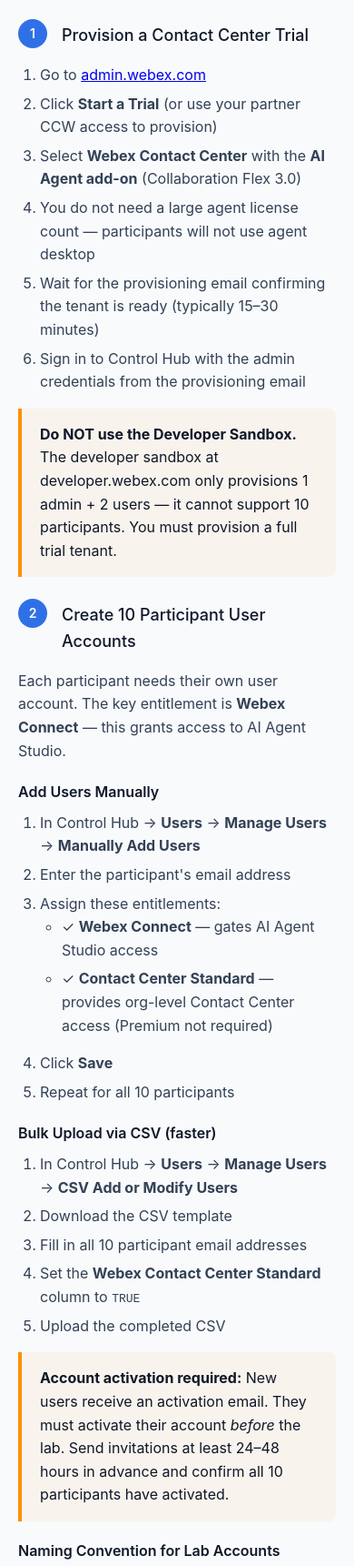
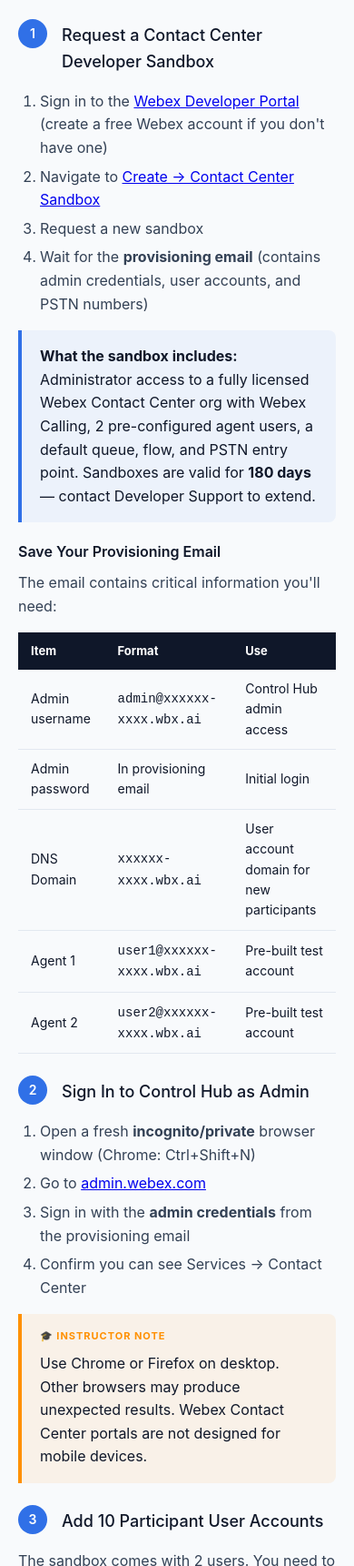
Before and after one commit to villarrealed/farmers-webex-ai-lab-guide, a plain HTML site: page instructor-guide.html in a window 390 px wide. Shown: the part 919-2640 px from the top of the page at 91% size. Drawn offline with Linux system fonts and the light colour scheme.

Commit message:
Use developer.webex.com sandbox as the provisioning path
Rewrote WxCC setup to start from developer.webex.com/create/docs/sandbox_cc.
Includes provisioning email reference table, 7-step procedure, sandbox
reference links and vidcast URLs. Sandbox gives admin access to a full
WxCC org where you then add 10 participant users.

```diff
--- a/instructor-guide.html
+++ b/instructor-guide.html
@@ -411,26 +411,54 @@
 
             <div class="step-indicator">
                 <div class="step-number">1</div>
-                <div class="step-title">Provision a Contact Center Trial</div>
+                <div class="step-title">Request a Contact Center Developer Sandbox</div>
             </div>
             <ol>
-                <li>Go to <a href="https://admin.webex.com" target="_blank">admin.webex.com</a></li>
-                <li>Click <strong>Start a Trial</strong> (or use your partner CCW access to provision)</li>
-                <li>Select <strong>Webex Contact Center</strong> with the <strong>AI Agent add-on</strong> (Collaboration Flex 3.0)</li>
-                <li>You do not need a large agent license count — participants will not use agent desktop</li>
-                <li>Wait for the provisioning email confirming the tenant is ready (typically 15–30 minutes)</li>
-                <li>Sign in to Control Hub with the admin credentials from the provisioning email</li>
+                <li>Sign in to the <a href="https://developer.webex.com" target="_blank">Webex Developer Portal</a> (create a free Webex account if you don't have one)</li>
+                <li>Navigate to <a href="https://developer.webex.com/create/docs/sandbox_cc" target="_blank">Create → Contact Center Sandbox</a></li>
+                <li>Request a new sandbox</li>
+                <li>Wait for the <strong>provisioning email</strong> (contains admin credentials, user accounts, and PSTN numbers)</li>
             </ol>
 
-            <div class="info-box warning">
-                <strong>Do NOT use the Developer Sandbox.</strong> The developer sandbox at developer.webex.com only provisions 1 admin + 2 users — it cannot support 10 participants. You must provision a full trial tenant.
+            <div class="info-box">
+                <strong>What the sandbox includes:</strong> Administrator access to a fully licensed Webex Contact Center org with Webex Calling, 2 pre-configured agent users, a default queue, flow, and PSTN entry point. Sandboxes are valid for <strong>180 days</strong> — contact Developer Support to extend.
+            </div>
+
+            <h4>Save Your Provisioning Email</h4>
+            <p>The email contains critical information you'll need:</p>
+            <table>
+                <thead>
+                    <tr><th>Item</th><th>Format</th><th>Use</th></tr>
+                </thead>
+                <tbody>
+                    <tr><td>Admin username</td><td><code>admin@xxxxxx-xxxx.wbx.ai</code></td><td>Control Hub admin access</td></tr>
+                    <tr><td>Admin password</td><td>In provisioning email</td><td>Initial login</td></tr>
+                    <tr><td>DNS Domain</td><td><code>xxxxxx-xxxx.wbx.ai</code></td><td>User account domain for new participants</td></tr>
+                    <tr><td>Agent 1</td><td><code>user1@xxxxxx-xxxx.wbx.ai</code></td><td>Pre-built test account</td></tr>
+                    <tr><td>Agent 2</td><td><code>user2@xxxxxx-xxxx.wbx.ai</code></td><td>Pre-built test account</td></tr>
+                </tbody>
+            </table>
+
+            <div class="step-indicator">
+                <div class="step-number">2</div>
+                <div class="step-title">Sign In to Control Hub as Admin</div>
+            </div>
+            <ol>
+                <li>Open a fresh <strong>incognito/private</strong> browser window (Chrome: Ctrl+Shift+N)</li>
+                <li>Go to <a href="https://admin.webex.com" target="_blank">admin.webex.com</a></li>
+                <li>Sign in with the <strong>admin credentials</strong> from the provisioning email</li>
+                <li>Confirm you can see Services → Contact Center</li>
+            </ol>
+
+            <div class="instructor-note">
+                Use Chrome or Firefox on desktop. Other browsers may produce unexpected results. Webex Contact Center portals are not designed for mobile devices.
             </div>
 
             <div class="step-indicator">
-                <div class="step-number">2</div>
-                <div class="step-title">Create 10 Participant User Accounts</div>
+                <div class="step-number">3</div>
+                <div class="step-title">Add 10 Participant User Accounts</div>
             </div>
-            <p>Each participant needs their own user account. The key entitlement is <strong>Webex Connect</strong> — this grants access to AI Agent Studio.</p>
+            <p>The sandbox comes with 2 users. You need to add 10 more for your lab participants. The key entitlement is <strong>Webex Connect</strong> — this grants access to AI Agent Studio.</p>
 
             <h4>Add Users Manually</h4>
             <ol>
@@ -439,7 +467,7 @@
                 <li>Assign these entitlements:
                     <ul>
                         <li>✓ <strong>Webex Connect</strong> — gates AI Agent Studio access</li>
-                        <li>✓ <strong>Contact Center Standard</strong> — provides org-level Contact Center access (Premium not required)</li>
+                        <li>✓ <strong>Contact Center Standard</strong> — provides org-level Contact Center access</li>
                     </ul>
                 </li>
                 <li>Click <strong>Save</strong></li>
@@ -455,12 +483,8 @@
                 <li>Upload the completed CSV</li>
             </ol>
 
-            <div class="info-box warning">
-                <strong>Account activation required:</strong> New users receive an activation email. They must activate their account <em>before</em> the lab. Send invitations at least 24–48 hours in advance and confirm all 10 participants have activated.
-            </div>
-
-            <h4>Naming Convention for Lab Accounts</h4>
-            <p>If creating lab-specific accounts instead of using participants' personal emails:</p>
+            <h4>User Accounts</h4>
+            <p>Use the sandbox domain from your provisioning email:</p>
             <div class="copy-block">
                 <button class="copy-btn">Copy</button>
                 <code>labuser01@&lt;your-sandbox-domain&gt;.wbx.ai
@@ -475,8 +499,12 @@
 labuser10@&lt;your-sandbox-domain&gt;.wbx.ai</code>
             </div>
 
+            <div class="info-box warning">
+                <strong>Account activation:</strong> New users receive an activation email. They must activate their account <em>before</em> the lab. Send invitations at least 24–48 hours in advance and confirm all 10 participants have activated.
+            </div>
+
             <div class="step-indicator">
-                <div class="step-number">3</div>
+                <div class="step-number">4</div>
                 <div class="step-title">Synchronize Users with Contact Center</div>
             </div>
             <ol>
@@ -491,17 +519,17 @@
             </div>
 
             <div class="step-indicator">
-                <div class="step-number">4</div>
+                <div class="step-number">5</div>
                 <div class="step-title">Confirm AI Agent Studio Is Available</div>
             </div>
             <ol>
                 <li>In Control Hub → <strong>Services</strong> → <strong>Contact Center</strong> → <strong>Customer Experience</strong> → <strong>AI Agent</strong></li>
                 <li>Confirm <strong>Webex AI Agent</strong> appears and is clickable</li>
-                <li>If not visible: the AI Agent add-on was not included in the trial provisioning. You will need to re-provision or contact Cisco Support to add the entitlement.</li>
+                <li>If not visible: the AI Agent add-on may not be included in developer sandboxes by default. Contact <a href="https://developer.webex.com/support" target="_blank">Developer Support</a> to request the AI Agent entitlement be added to your sandbox.</li>
             </ol>
 
             <div class="step-indicator">
-                <div class="step-number">5</div>
+                <div class="step-number">6</div>
                 <div class="step-title">Verify the Webex Connect → AI Agent Studio Path</div>
             </div>
             <ol>
@@ -513,14 +541,14 @@
             </ol>
 
             <div class="step-indicator">
-                <div class="step-number">6</div>
+                <div class="step-number">7</div>
                 <div class="step-title">Test with a Participant Account</div>
             </div>
             <p>Do not skip this step. Admin accounts have elevated permissions that mask access issues participants will hit.</p>
             <ol>
-                <li>Open an <strong>incognito/private</strong> browser window</li>
+                <li>Open a <strong>separate incognito/private</strong> browser window</li>
                 <li>Sign in to <a href="https://admin.webex.com" target="_blank">admin.webex.com</a> as one of the participant accounts (e.g., <code>labuser01</code>)</li>
-                <li>Navigate to Services → Contact Center → the AI Agent Studio access path</li>
+                <li>Navigate to Services → Contact Center → AI Agent Studio</li>
                 <li>Verify the participant can:
                     <ul>
                         <li>✓ Open AI Agent Studio</li>
@@ -553,6 +581,14 @@
             <div class="info-box success">
                 <strong>No resource conflicts:</strong> The MCP server is stateless — all 10 participants hit it simultaneously with no contention. Each participant's agent, knowledge base, and actions are independent of each other.
             </div>
+
+            <h3>Sandbox Reference Links</h3>
+            <ul>
+                <li><a href="https://developer.webex.com/create/docs/sandbox_cc" target="_blank">Request a Contact Center Sandbox</a></li>
+                <li><a href="https://app.vidcast.io/share/396869f8-726e-43b8-8a10-b99016c781c3" target="_blank">Vidcast: Provision a Contact Center Developer Sandbox</a></li>
+                <li><a href="https://developer.webex.com/support" target="_blank">Developer Support (sandbox extensions, entitlement issues)</a></li>
+                <li><a href="https://portal-v2.wxcc-us1.cisco.com/ccone-help-new/index.html#!g_getting-started-wrapper.html" target="_blank">Contact Center Administrator Getting Started Guide</a></li>
+            </ul>
         </section>
 
         <section id="setup-checklist">
@@ -560,10 +596,11 @@
             <p>Complete all items below before participants arrive. Allow 30–45 minutes for first-time setup.</p>
 
             <ul class="checklist">
-                <li>Provision WxCC trial with AI Agent add-on (or reuse existing partner demo org)</li>
-                <li>Create 10 participant accounts with Webex Connect + Contact Center entitlements</li>
+                <li>Request a WxCC Developer Sandbox at <code>developer.webex.com/create/docs/sandbox_cc</code></li>
+                <li>Add 10 participant accounts with Webex Connect + Contact Center Standard entitlements</li>
                 <li>Synchronize users in Contact Center tenant settings</li>
-                <li>Test participant login in incognito — confirm they can access AI Agent Studio and create agents</li>
+                <li>Confirm AI Agent Studio is accessible (admin account)</li>
+                <li>Test participant login in incognito — confirm they can create agents and access AI Agent Studio</li>
                 <li>Deploy MCP server to Render.com — confirm <code>/health</code> returns OK</li>
                 <li>Register agentic app on developer.webex.com (name: <code>edvill_Farmers_Insurance_Tools</code>)</li>
                 <li>Provision app in Control Hub — authorize for your org</li>
```
